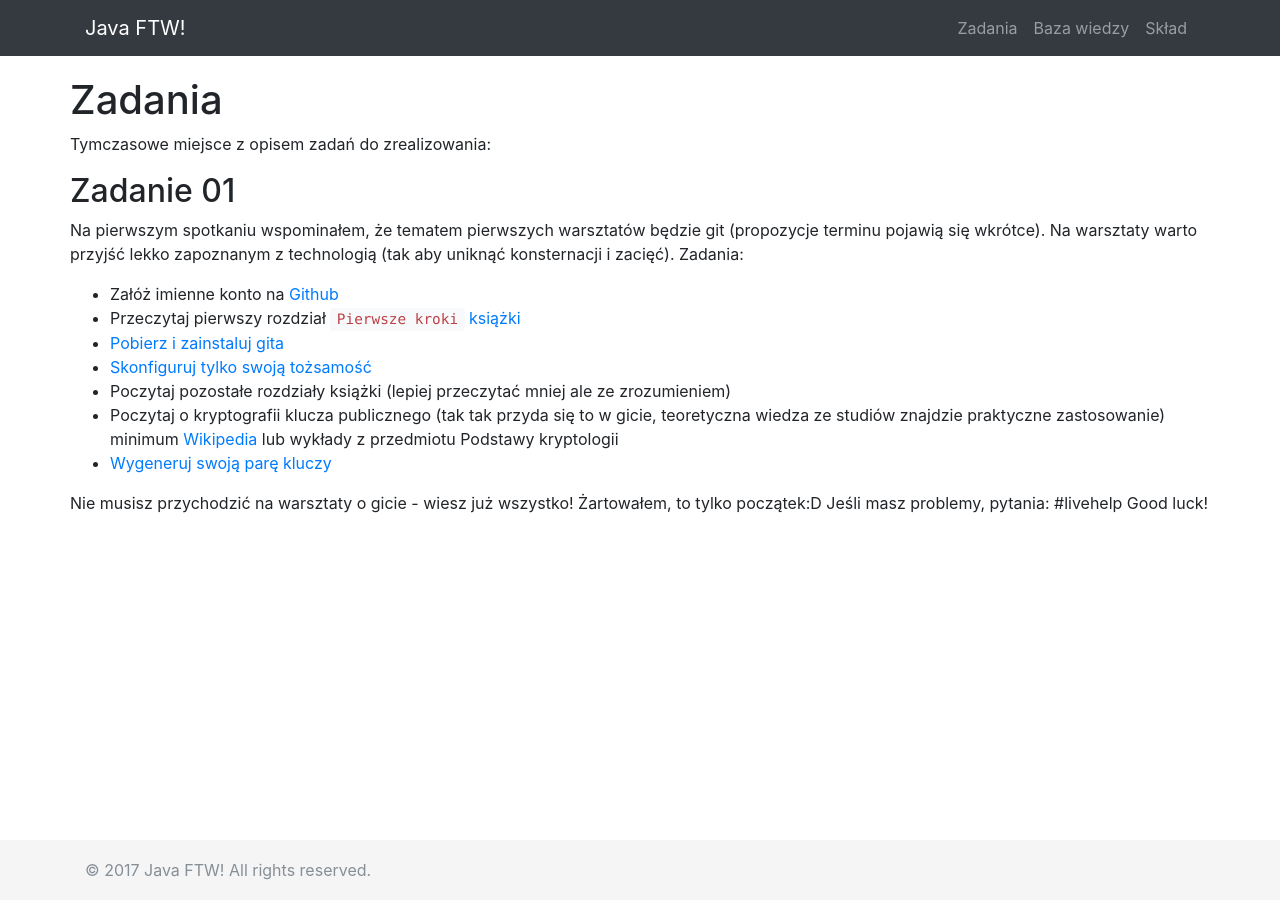
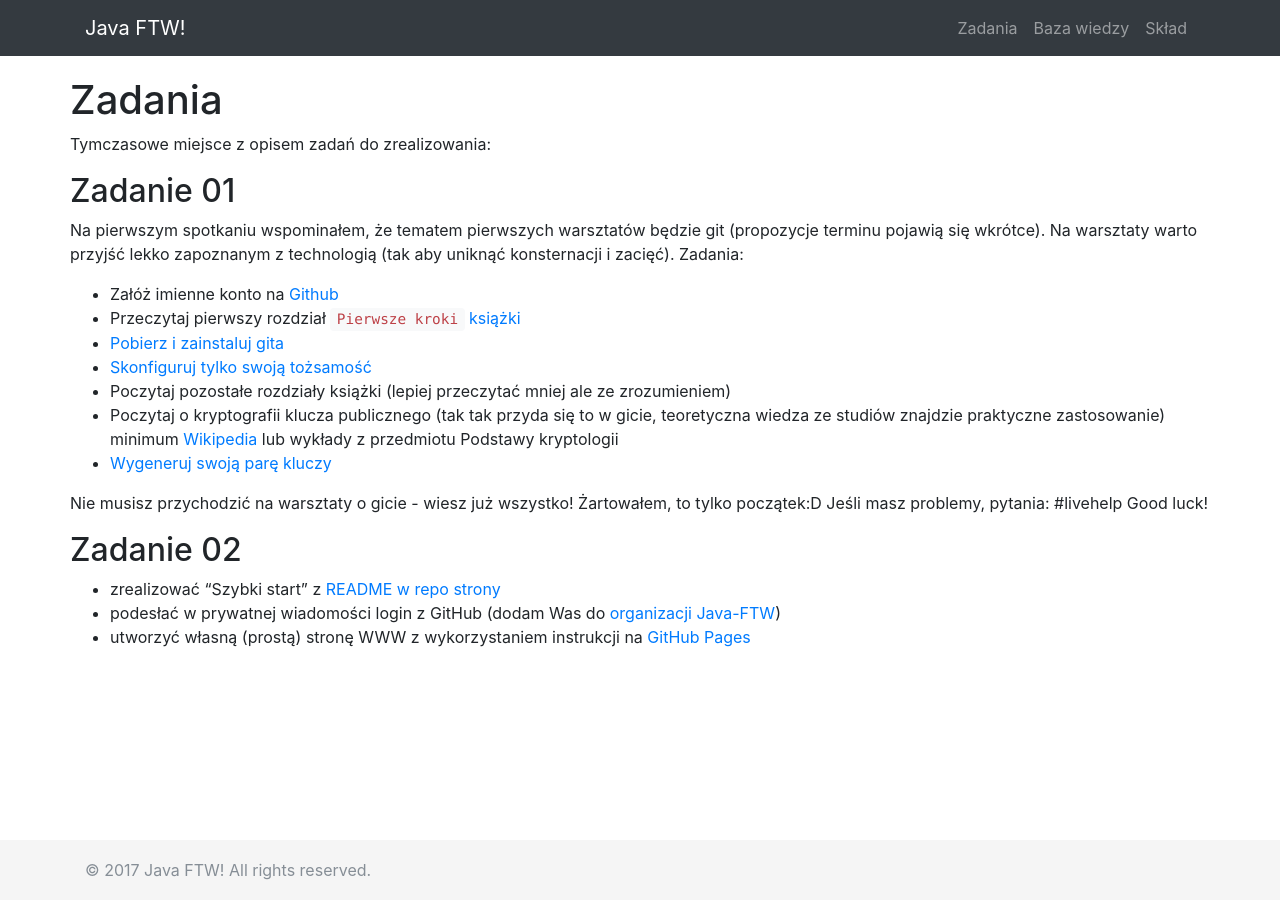
Before and after one commit to java-ftw/java-ftw.github.io, a Jekyll site: the page built from pages/tasks.md, in a window 1280 px wide. Built offline with Jekyll 4.4.1, drawn with Linux system fonts in a browser that asks for light colours.

Commit message:
Dodanie zadania 02

```diff
--- a/pages/tasks.md
+++ b/pages/tasks.md
@@ -21,3 +21,9 @@ Na pierwszym spotkaniu wspominałem, że tematem pierwszych warsztatów będzie
 
 Nie musisz przychodzić na warsztaty o gicie - wiesz już wszystko! Żartowałem, to tylko początek:D Jeśli masz problemy, pytania: #livehelp
 Good luck!
+
+
+## Zadanie 02
+- zrealizować “Szybki start” z [README w repo strony](https://github.com/java-ftw/java-ftw.github.io)
+- podesłać w prywatnej wiadomości login z GitHub (dodam Was do [organizacji Java-FTW](https://github.com/java-ftw/))
+- utworzyć własną (prostą) stronę WWW z wykorzystaniem instrukcji na [GitHub Pages](https://pages.github.com/)
```
